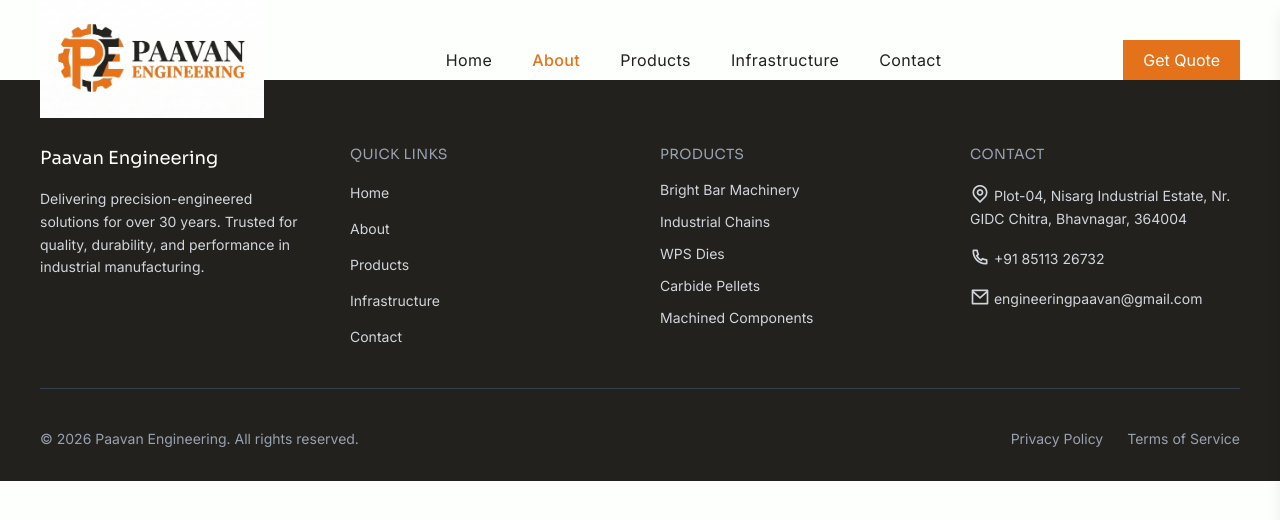
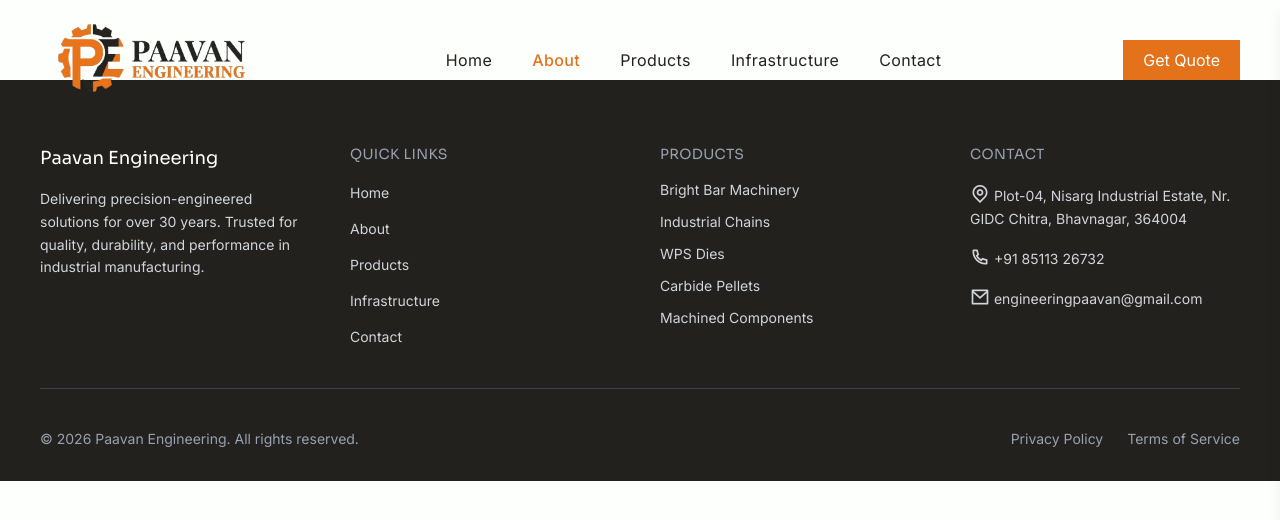
Before and after one commit to Dhairya-Dave-0204/Paavan-Engineering, a React (Vite) app: page /about in a window 1280 px wide. Shown: the top 520 px of the page. Built offline with nearby package versions, Linux system fonts and the light colour scheme.

Commit message:
Create the home page structure and change lofo in navbar

```diff
--- a/src/assets/assets.js
+++ b/src/assets/assets.js
@@ -10,6 +10,7 @@
 import Machine8 from "./Machine8.jpeg"
 import Machine9 from "./Machine9.jpeg"
 import PaavanLogo from "./PaavanLogo.png"
+import PaavanLogoTransparent from "./PaavanLogoTransparent.png"
 
 export {
     Coils1,
@@ -24,4 +25,5 @@
     Machine8,
     Machine9,
     PaavanLogo,
+    PaavanLogoTransparent,
 }
--- a/src/components/Navbar/Navbar.jsx
+++ b/src/components/Navbar/Navbar.jsx
@@ -1,6 +1,6 @@
 import { useState, useEffect } from "react";
 import { NavLink, Link } from "react-router-dom";
-import { PaavanLogo } from "../../assets/assets"
+import { PaavanLogoTransparent } from "../../assets/assets"
 
 export default function Navbar() {
   const [isOpen, setIsOpen] = useState(false);
@@ -45,7 +45,7 @@
           {/* Logo */}
           <Link to="/" className="flex items-center cursor-pointer">
             <img
-              src={PaavanLogo} // <-- Add logo path
+              src={PaavanLogoTransparent} // <-- Add logo path
               alt="Paavan Engineering"
               className="w-48 sm:w-56"
             />
--- a/src/pages/Home/Home.jsx
+++ b/src/pages/Home/Home.jsx
@@ -1,8 +1,11 @@
 import React from 'react'
+import { Hero } from "../../components/component_index"
 
 function Home() {
   return (
-    <div>Home</div>
+    <>
+      <Hero />
+    </>
   )
 }
 
```
Also changed, not shown: src/assets/PaavanLogoTransparent.png (added).
